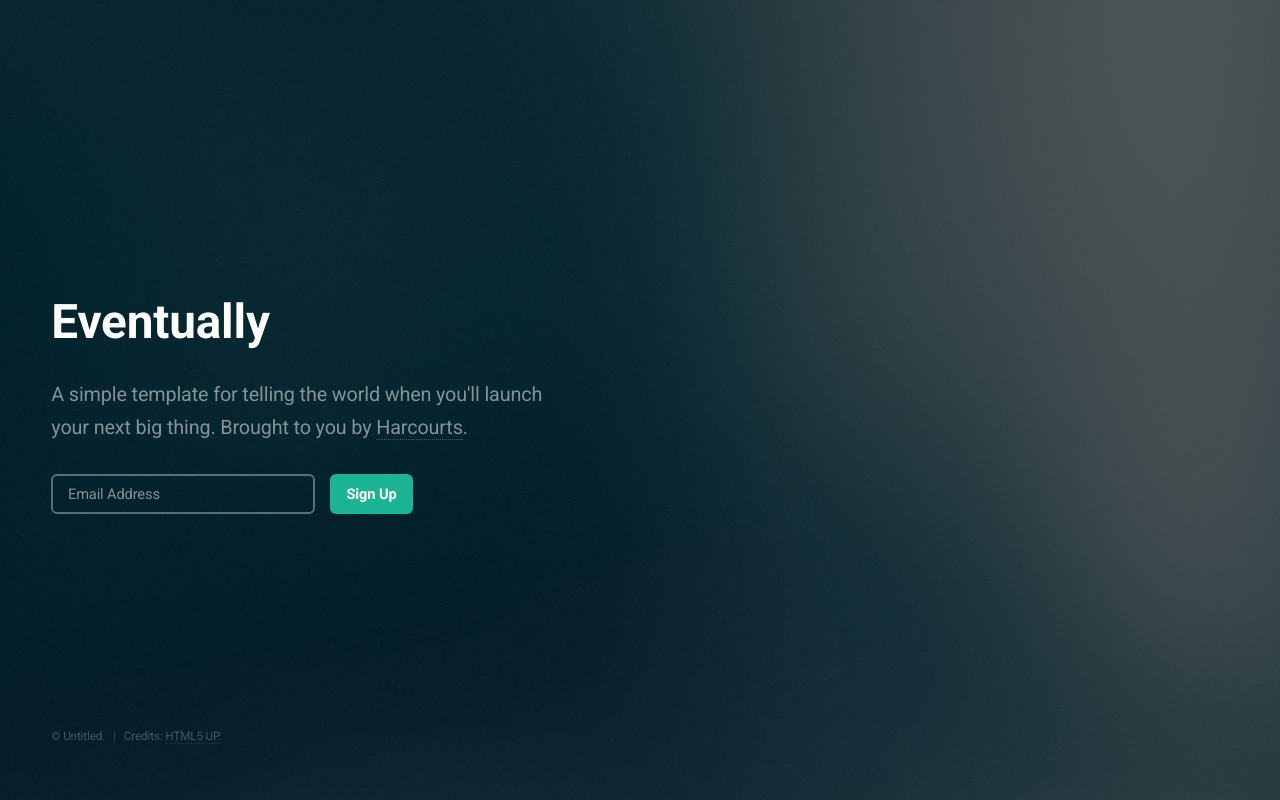
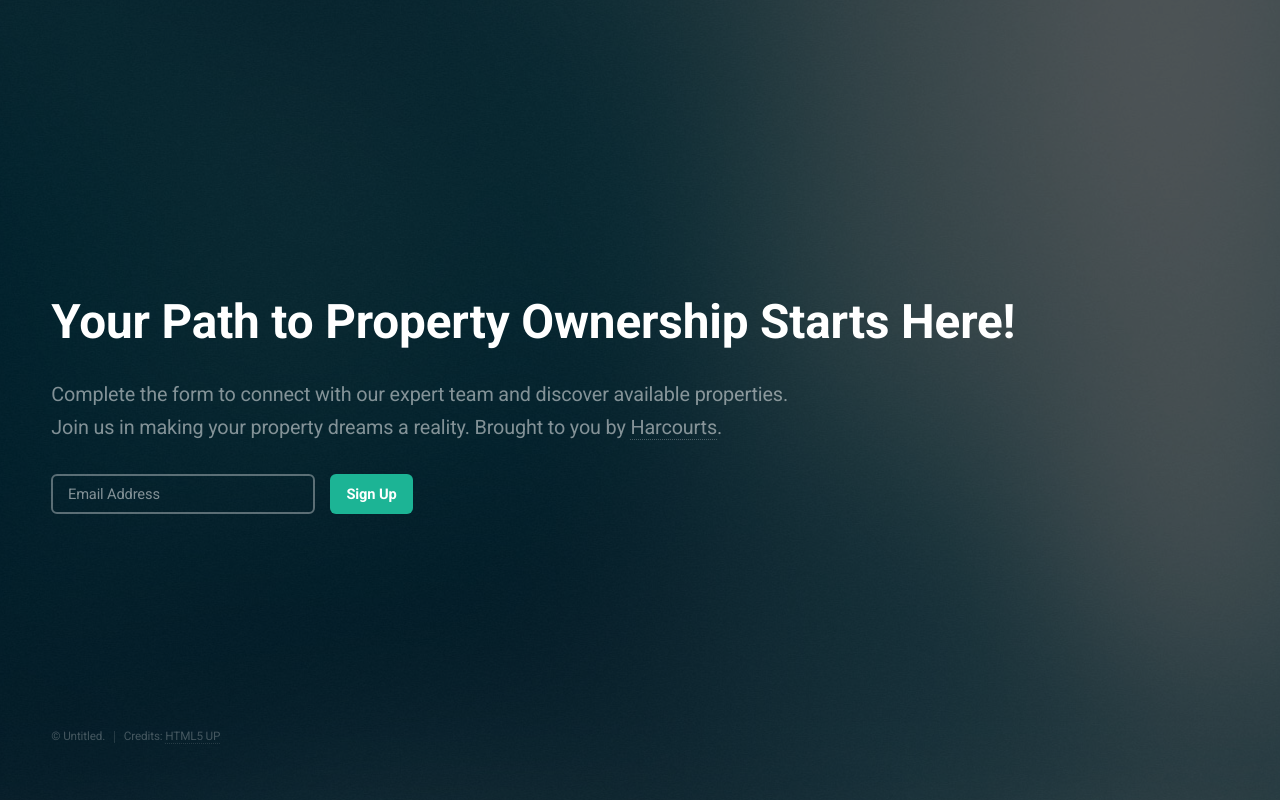
Before and after one commit to GauravRajSingh-IND/harcourts, a Flask app: page / in a window 1280 px wide. Run offline with Flask 3, Linux system fonts and the light colour scheme.

Commit message:
modify index.html to add title and subtitle of the form

```diff
--- a/templates/index.html
+++ b/templates/index.html
@@ -15,9 +15,9 @@
 
 		<!-- Header -->
 			<header id="header">
-				<h1>Eventually</h1>
-				<p>A simple template for telling the world when you'll launch<br />
-				your next big thing. Brought to you by <a href="https://harcourts.net/au">Harcourts</a>.</p>
+				<h1>Your Path to Property Ownership Starts Here!</h1>
+				<p>Complete the form to connect with our expert team and discover available properties.<br />
+					Join us in making your property dreams a reality. Brought to you by <a href="https://harcourts.net/au">Harcourts</a>.</p>
 			</header>
 
 		<!-- Signup Form -->
```
